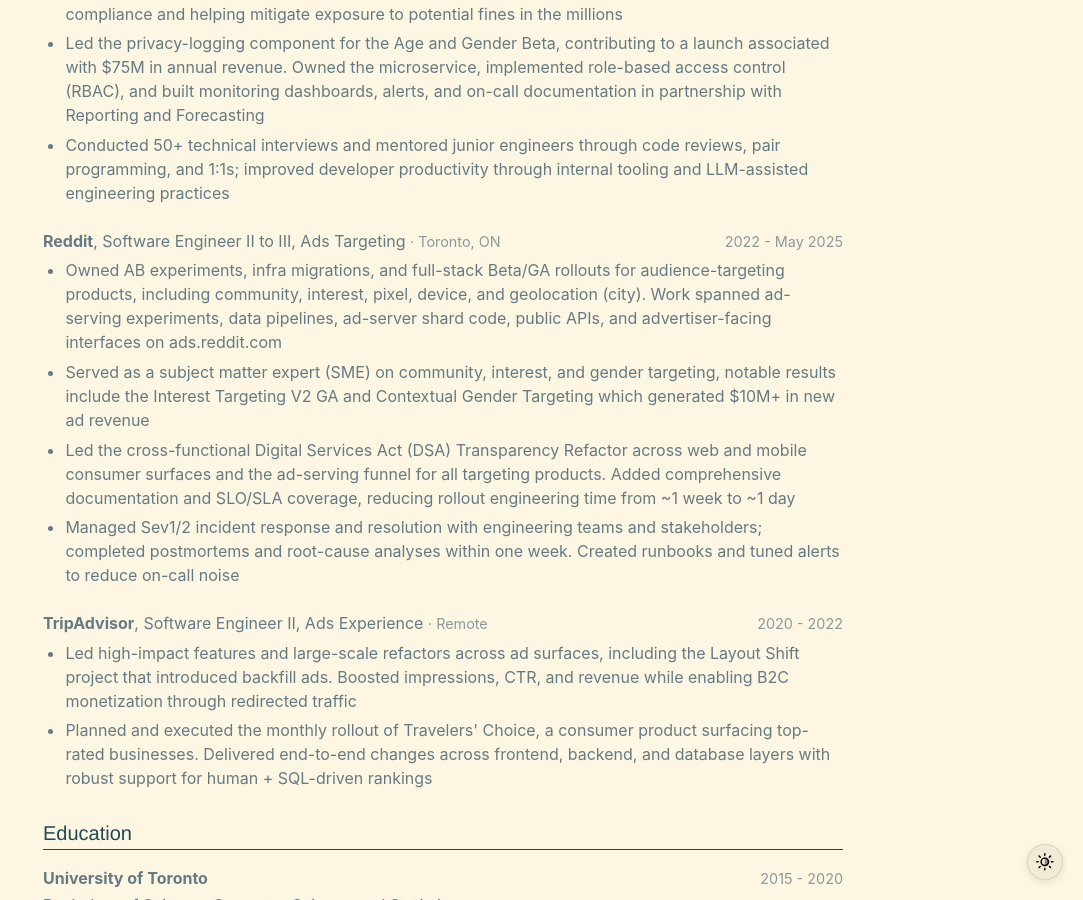
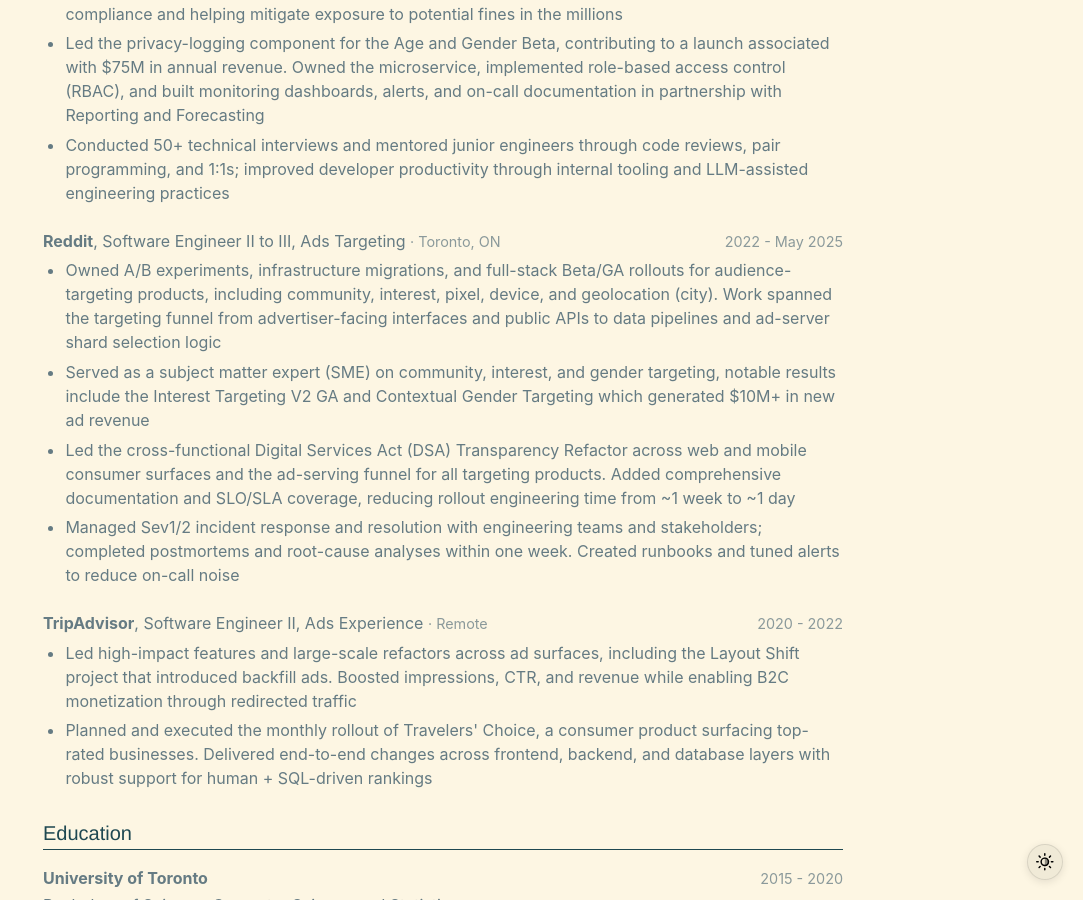
Before and after one commit to wgranados/wgranados.github.io, a Jekyll site: the page built from work.html, in a window 1280 px wide and 900 px high, scrolled down 338 px. Shown: the whole window, without its empty margins (197-1280 px from the left). Built offline with Jekyll 4.4.1, drawn with Linux system fonts in a browser that asks for light colours.

Commit message:
update resume

```diff
--- a/_data/resume.yml
+++ b/_data/resume.yml
@@ -20,7 +20,7 @@
     tech: ""
     range: 2022 - May 2025
     bullets:
-      - "Owned AB experiments, infra migrations, and full-stack Beta/GA rollouts for audience-targeting products, including community, interest, pixel, device, and geolocation (city). Work spanned ad-serving experiments, data pipelines, ad-server shard code, public APIs, and advertiser-facing interfaces on ads.reddit.com"
+      - "Owned A/B experiments, infrastructure migrations, and full-stack Beta/GA rollouts for audience-targeting products, including community, interest, pixel, device, and geolocation (city). Work spanned the targeting funnel from advertiser-facing interfaces and public APIs to data pipelines and ad-server shard selection logic"
       - "Served as a subject matter expert (SME) on community, interest, and gender targeting, notable results include the Interest Targeting V2 GA and Contextual Gender Targeting which generated $10M+ in new ad revenue"
       - "Led the cross-functional Digital Services Act (DSA) Transparency Refactor across web and mobile consumer surfaces and the ad-serving funnel for all targeting products. Added comprehensive documentation and SLO/SLA coverage, reducing rollout engineering time from ~1 week to ~1 day"
       - Managed Sev1/2 incident response and resolution with engineering teams and stakeholders; completed postmortems and root-cause analyses within one week. Created runbooks and tuned alerts to reduce on-call noise
--- a/resume/resume_paste.txt
+++ b/resume/resume_paste.txt
@@ -9,7 +9,7 @@
 - Conducted 50+ technical interviews and mentored junior engineers through code reviews, pair programming, and 1:1s; improved developer productivity through internal tooling and LLM-assisted engineering practices
 Reddit | Software Engineer II to III, Ads Targeting | Toronto, ON
 Dates: 2022 - May 2025
-- Owned AB experiments, infra migrations, and full-stack Beta/GA rollouts for audience-targeting products, including community, interest, pixel, device, and geolocation (city). Work spanned ad-serving experiments, data pipelines, ad-server shard code, public APIs, and advertiser-facing interfaces on ads.reddit.com
+- Owned A/B experiments, infrastructure migrations, and full-stack Beta/GA rollouts for audience-targeting products, including community, interest, pixel, device, and geolocation (city). Work spanned the targeting funnel from advertiser-facing interfaces and public APIs to data pipelines and ad-server shard selection logic
 - Served as a subject matter expert (SME) on community, interest, and gender targeting, notable results include the Interest Targeting V2 GA and Contextual Gender Targeting which generated $10M+ in new ad revenue
 - Led the cross-functional Digital Services Act (DSA) Transparency Refactor across web and mobile consumer surfaces and the ad-serving funnel for all targeting products. Added comprehensive documentation and SLO/SLA coverage, reducing rollout engineering time from ~1 week to ~1 day
 - Managed Sev1/2 incident response and resolution with engineering teams and stakeholders; completed postmortems and root-cause analyses within one week. Created runbooks and tuned alerts to reduce on-call noise
```
Also changed, not shown: 2 other files.
